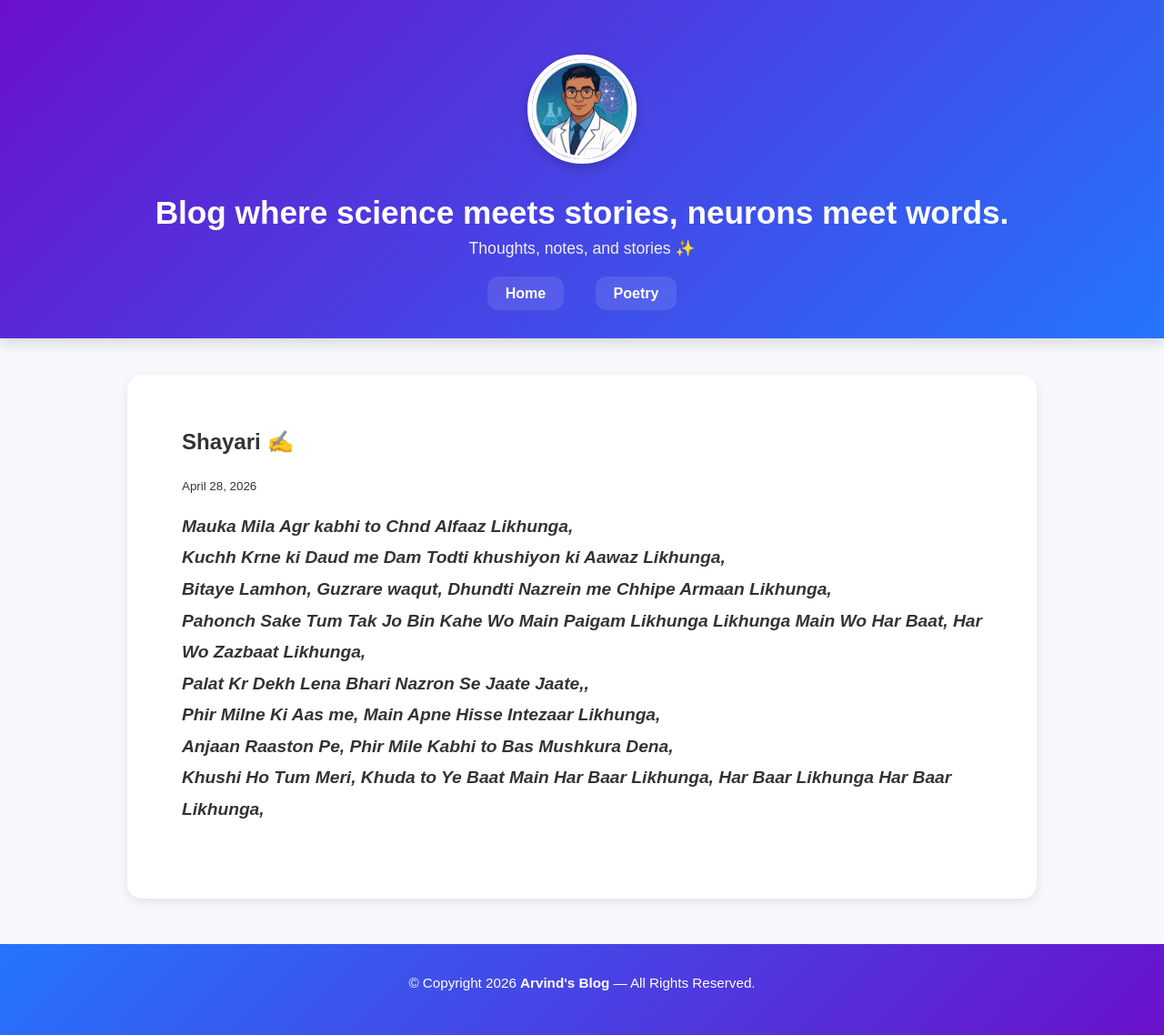
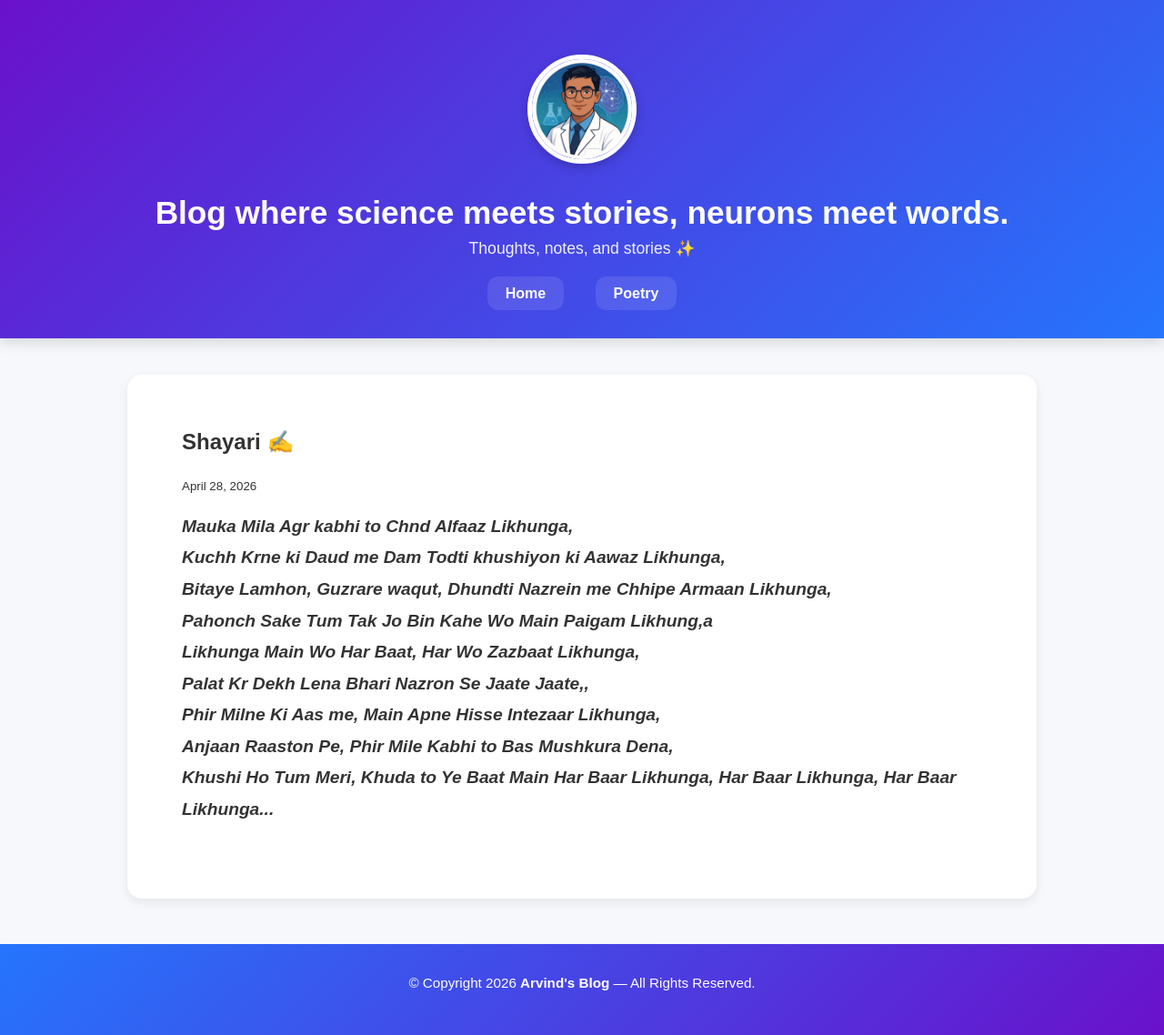
Before and after one commit to arvindomics/MyBlog, a Jekyll site: the page built from _posts/2026-04-28-shayari.md, in a window 1280 px wide. Shown: the whole page at 91% size. Built offline with Jekyll 4.4.1, drawn with Linux system fonts in a browser that asks for light colours.

Commit message:
Update 2026-04-28-shayari.md

```diff
--- a/_posts/2026-04-28-shayari.md
+++ b/_posts/2026-04-28-shayari.md
@@ -9,11 +9,11 @@ categories: poetry
 <strong>Mauka Mila Agr kabhi to Chnd Alfaaz Likhunga,</strong><br>
 <strong>Kuchh Krne ki Daud me Dam Todti khushiyon ki Aawaz Likhunga,</strong><br>
 <strong>Bitaye Lamhon, Guzrare waqut, Dhundti Nazrein me Chhipe Armaan Likhunga,</strong><br>
-<strong>Pahonch Sake Tum Tak Jo Bin Kahe Wo Main Paigam Likhunga</strong>
+<strong>Pahonch Sake Tum Tak Jo Bin Kahe Wo Main Paigam Likhung,a</strong><br>
 
 <strong>Likhunga Main Wo Har Baat, Har Wo Zazbaat Likhunga,</strong><br>
 <strong>Palat Kr Dekh Lena Bhari Nazron Se Jaate Jaate,,</strong><br>
 <strong>Phir Milne Ki Aas me, Main Apne Hisse Intezaar Likhunga,</strong><br>
 <strong>Anjaan Raaston Pe, Phir Mile Kabhi to Bas Mushkura Dena,</strong><br>
-<strong>Khushi Ho Tum Meri, Khuda to Ye Baat Main Har Baar Likhunga, Har Baar Likhunga Har Baar Likhunga,</strong>
+<strong>Khushi Ho Tum Meri, Khuda to Ye Baat Main Har Baar Likhunga, Har Baar Likhunga, Har Baar Likhunga...</strong>
 </p>
```
